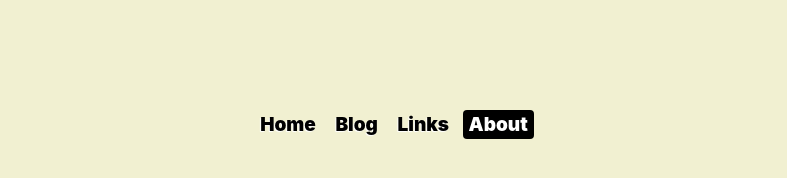
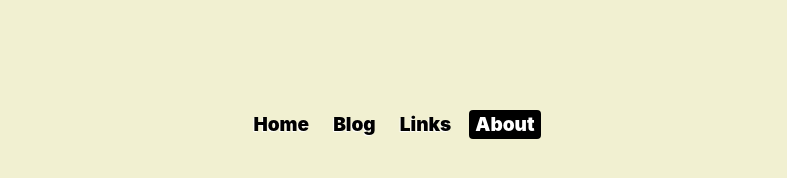
Before and after one commit to denismcdonald/blog, a Jekyll site: the page built from about.md, in a window 1280 px wide. Shown: the part 566-744 px from the top of the page, without its empty margins (246-1033 px from the left). Built offline with Jekyll 4.4.1, drawn with Linux system fonts in a browser that asks for light colours.

Commit message:
Lighthouse improvements

```diff
--- a/_sass/main.scss
+++ b/_sass/main.scss
@@ -207,7 +207,7 @@ footer {
 footer a {
     color: #000;
     font-weight: 900;
-    margin: 0 0.05rem;
+    margin: 0 0.15rem;
     padding: 3px 6px;
     text-decoration: none;
     text-shadow: -1px 1px 1px #fff;
```
Also changed, not shown: 1 other file.
